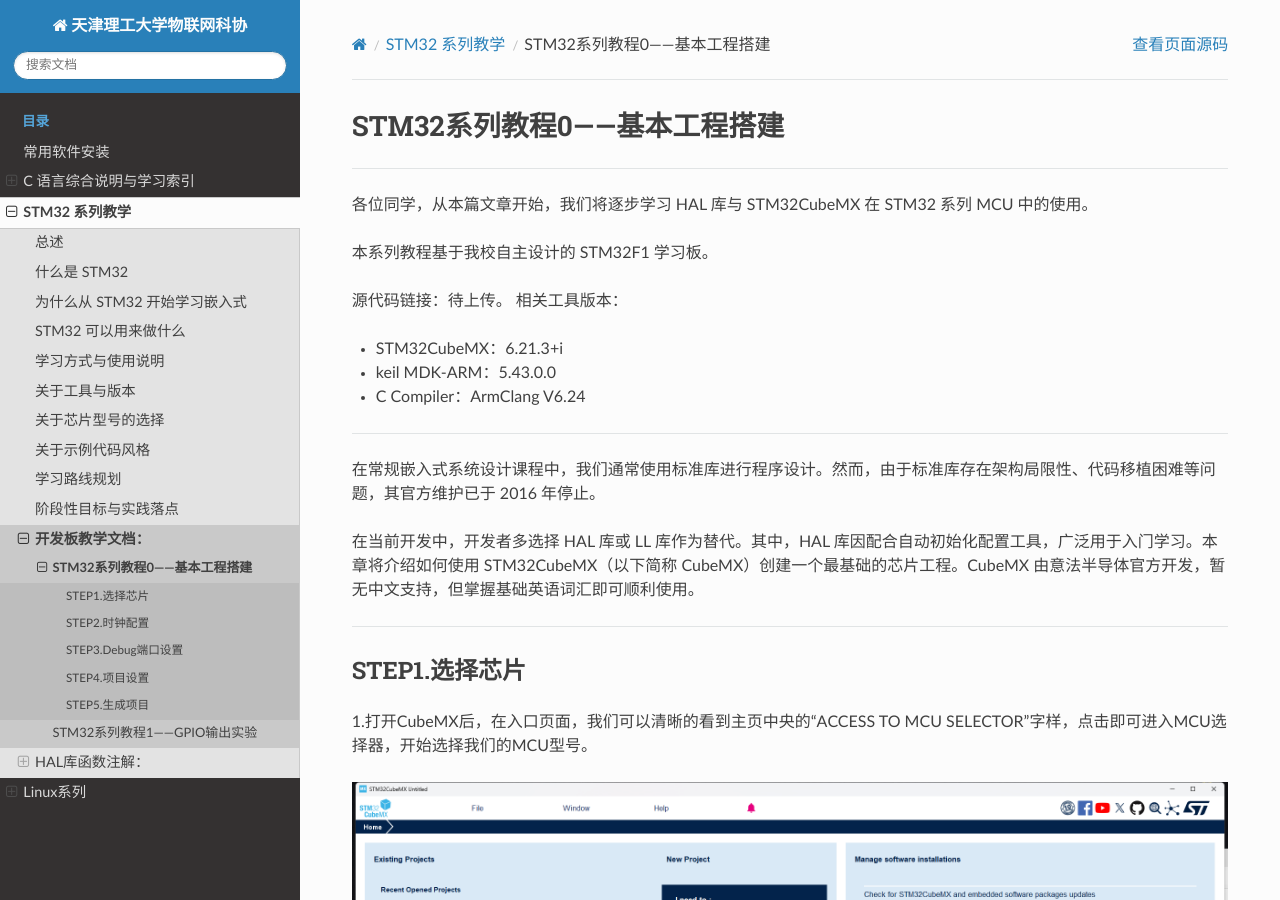
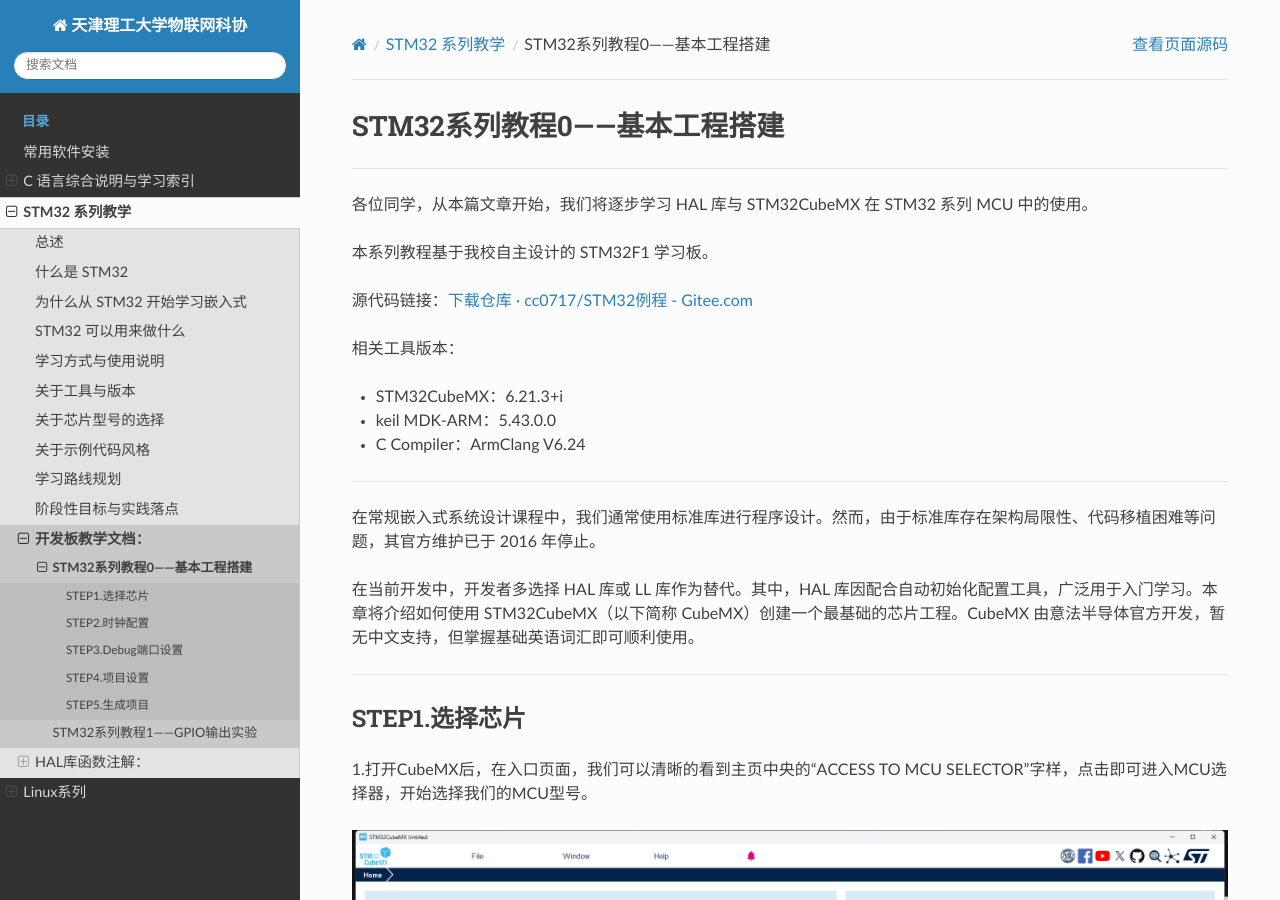
Before and after one commit to tjutiotclub/web-docs, a Sphinx documentation site: the page built from source/stm32/lesson0.md, in a window 1280 px wide and 900 px high. Built offline with Sphinx 7.4.7 and the Read the Docs theme 3.1.0, drawn with Linux system fonts in a browser that asks for light colours.

Commit message:
更新开发板教程

```diff
--- a/source/stm32/lesson0.md
+++ b/source/stm32/lesson0.md
@@ -6,7 +6,8 @@
 
 本系列教程基于我校自主设计的 STM32F1 学习板。
 
-源代码链接：待上传。
+源代码链接：[下载仓库 · cc0717/STM32例程 - Gitee.com](https://gitee.com/cc0717/stm32-routine/repository/archive/master.zip)
+
 相关工具版本：
 
 - STM32CubeMX：6.21.3+i
```
Also changed, not shown: source/stm32/index.md (+1 -1 lines).
